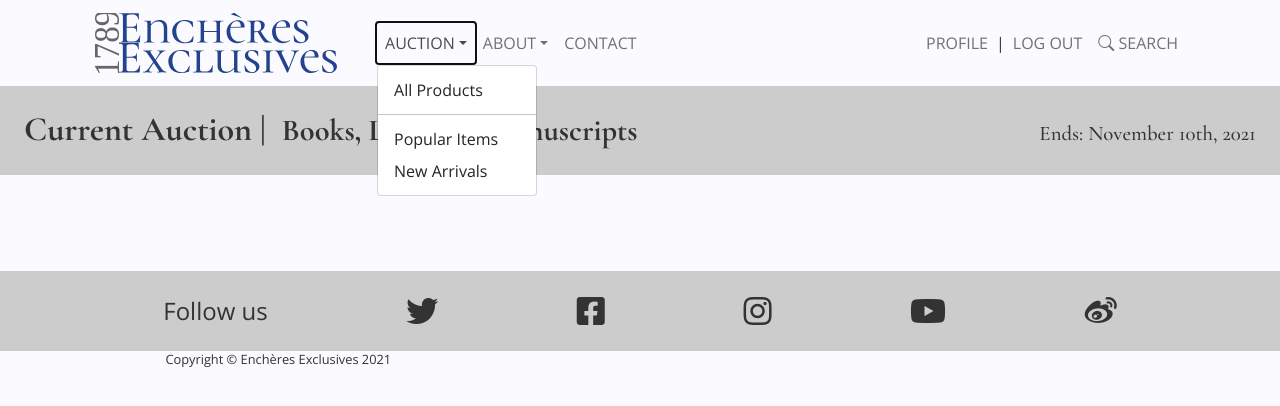
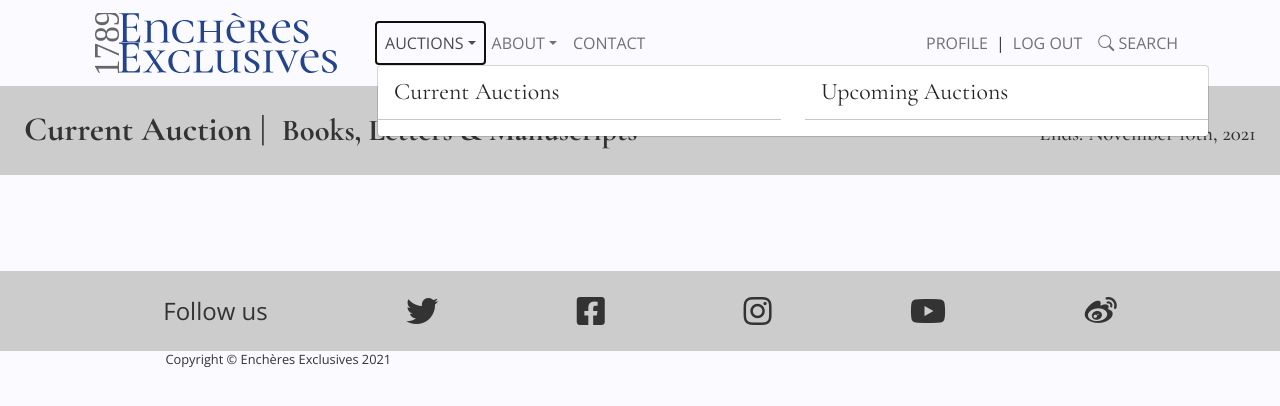
Before and after one commit to Code-Institute-Submissions/LuciusVH-encheres-exclusives_N, a Flask app: page /auction in a window 1280 px wide, after a click on "AUCTIONS". Shown: the top 406 px of the page. Run offline with Flask 2, Linux system fonts and the light colour scheme; the visitor is signed in with stand-in values (Sample User, id 1); data that the repository does not hold is empty; some libraries are stand-ins or nearby versions.

Commit message:
function to populate auctions navlink from db

```diff
--- a/static/css/style.css
+++ b/static/css/style.css
@@ -137,6 +137,12 @@ img.logo {
   transition: all 0.5s ease-in-out;
 }
 
+@media screen and (min-width: 1200px) {
+  img.logo {
+    max-height: 60px;
+  }
+}
+
 .nav-link {
   text-transform: uppercase;
 }
@@ -150,18 +156,31 @@ img.logo {
   align-items: center;
 }
 
-.sign-in-up-links:first-child {
-  padding-right: 0;
+#navbar-sign-in-up-divider {
+  padding: 0 0.2rem;
 }
 
-.sign-in-up-links:last-child {
-  padding-left: 0;
+.dropdown-menu {
+  max-width: 950px;
+  min-width: fit-content;
+  width: 100%;
+  overflow: hidden;
 }
 
-@media screen and (min-width: 768px) {
-  img.logo {
-    max-height: 60px;
+@media screen and (min-width: 992px) {
+  .dropdown-menu {
+    width: 65vw;
   }
+}
+
+.dropdown-item {
+  white-space: normal;
+  word-break: break-word;
+}
+
+.nav-item-auction-date {
+  font-size: smaller;
+  align-self: center;
 }
 
 
--- a/templates/base.html
+++ b/templates/base.html
@@ -31,21 +31,67 @@
         <div class="collapse navbar-collapse" id="navbarSupportedContent">
           <ul class="navbar-nav me-auto mb-2 mb-lg-0 ms-lg-4">
             <li class="nav-item dropdown">
-              <a class="nav-link dropdown-toggle" id="navbarDropdown" href="#" role="button" data-bs-toggle="dropdown" aria-expanded="false">Auction</a>
+              <a class="nav-link dropdown-toggle" id="navbarDropdown" href="#" role="button" data-bs-toggle="dropdown" aria-expanded="false">Auctions</a>
               <ul class="dropdown-menu" aria-labelledby="navbarDropdown">
-                <li><a class="dropdown-item" href="#!">All Products</a></li>
-                <li><hr class="dropdown-divider" /></li>
-                <li><a class="dropdown-item" href="#!">Popular Items</a></li>
-                <li><a class="dropdown-item" href="#!">New Arrivals</a></li>
+                <div class="row">
+                  <div class="col-12 col-md-6">
+                    <li><h5 class="dropdown-item">Current Auctions</h5></li>
+                    <li><hr class="dropdown-divider" /></li>
+                    {% for auction in current_auctions %}
+                      <li>
+                        <a class="dropdown-item" href="#!">
+                          <div class="row">
+                            <div class="col-12 col-sm-5 pe-0">
+                              {{ auction.category }}
+                            </div>
+                            <div class="col-12 col-sm-7 pe-0 nav-item-auction-date">
+                              | Ends: {{ auction.date_end.strftime('%B %d, %Y') }}
+                            </div>
+                          </div>
+                        </a>
+                      </li>
+                    {% endfor %}
+                  </div>
+                  <div class="col-12 col-md-6">
+                    <li><h5 class="dropdown-item mt-3 mt-sm-0">Upcoming Auctions</h5></li>
+                    <li><hr class="dropdown-divider" /></li>
+                    {% for auction in upcoming_auctions %}
+                      <li>
+                        <a class="dropdown-item" href="#!">
+                          <div class="row">
+                            <div class="col-12 col-sm-5 pe-0">
+                              {{ auction.category }}
+                            </div>
+                            <div class="col-12 col-sm-7 pe-0 nav-item-auction-date">
+                              | Starts: {{ auction.date_start.strftime('%B %d, %Y') }}
+                            </div>
+                          </div>
+                        </a>
+                      </li>
+                    {% endfor %}
+                  </div>
+                </div>
               </ul>
             </li>
             <li class="nav-item dropdown">
               <a class="nav-link dropdown-toggle" id="navbarDropdown" href="#" role="button" data-bs-toggle="dropdown" aria-expanded="false">About</a>
               <ul class="dropdown-menu" aria-labelledby="navbarDropdown">
-                <li><a class="dropdown-item" href="#!">All Products</a></li>
-                <li><hr class="dropdown-divider" /></li>
-                <li><a class="dropdown-item" href="#!">Popular Items</a></li>
-                <li><a class="dropdown-item" href="#!">New Arrivals</a></li>
+                <div class="row">
+                  <div class="col-12 col-md-6">
+                    <li><a class="dropdown-item" href="#!"><h5>Our History</h5></a></li>
+                    <li><hr class="dropdown-divider" /></li>
+                    <li><a class="dropdown-item" href="#!"><h5>Locations</h5></a></li>
+                    <li><a class="dropdown-item" href="#!">Paris</a></li>
+                    <li><a class="dropdown-item" href="#!">Rome</a></li>
+                    <li><a class="dropdown-item" href="#!">New York</a></li>
+                    <li><a class="dropdown-item" href="#!">Tokyo</a></li>
+                  </div>
+                  <div class="col-12 col-md-6">
+                    <li><a class="dropdown-item  mt-3 mt-sm-0" href="#!"><h5>How does it work?</h5></a></li>
+                    <li><hr class="dropdown-divider" /></li>
+                    <li><a class="dropdown-item" href="#!"><h5>Auction Glossary</h5></a></li>
+                  </div>
+                </div>
               </ul>
             </li>
             <li class="nav-item"><a class="nav-link" aria-current="page" href="#!">Contact</a></li>
@@ -64,7 +110,9 @@
               {% if session.user %}
                 <li class="nav-item sign-in-up-links"><a class="nav-link" aria-current="page" href="{{ url_for('profile', user_id=session['user']) }}">Profile</a> | <a class="nav-link" aria-current="page" href="{{ url_for('logout') }}">Log Out</a></li>
               {% else %}
-                <li class="nav-item sign-in-up-links"><a class="nav-link" aria-current="page" href="{{ url_for('login') }}">Sign In</a> | <a class="nav-link" aria-current="page" href="{{ url_for('register') }}">Sign Up</a></li>
+                <li class="nav-item sign-in-up-links"><a class="nav-link" aria-current="page" href="{{ url_for('login') }}">Sign In</a>
+                <span id="navbar-sign-in-up-divider">|</span>
+                <a class="nav-link" aria-current="page" href="{{ url_for('register') }}">Sign Up</a></li>
               {% endif %}
               <li class="nav-item"><a class="nav-link" aria-current="page" href="#!"><i class="bi bi-search"></i> Search</a></li>
             </ul>
```
